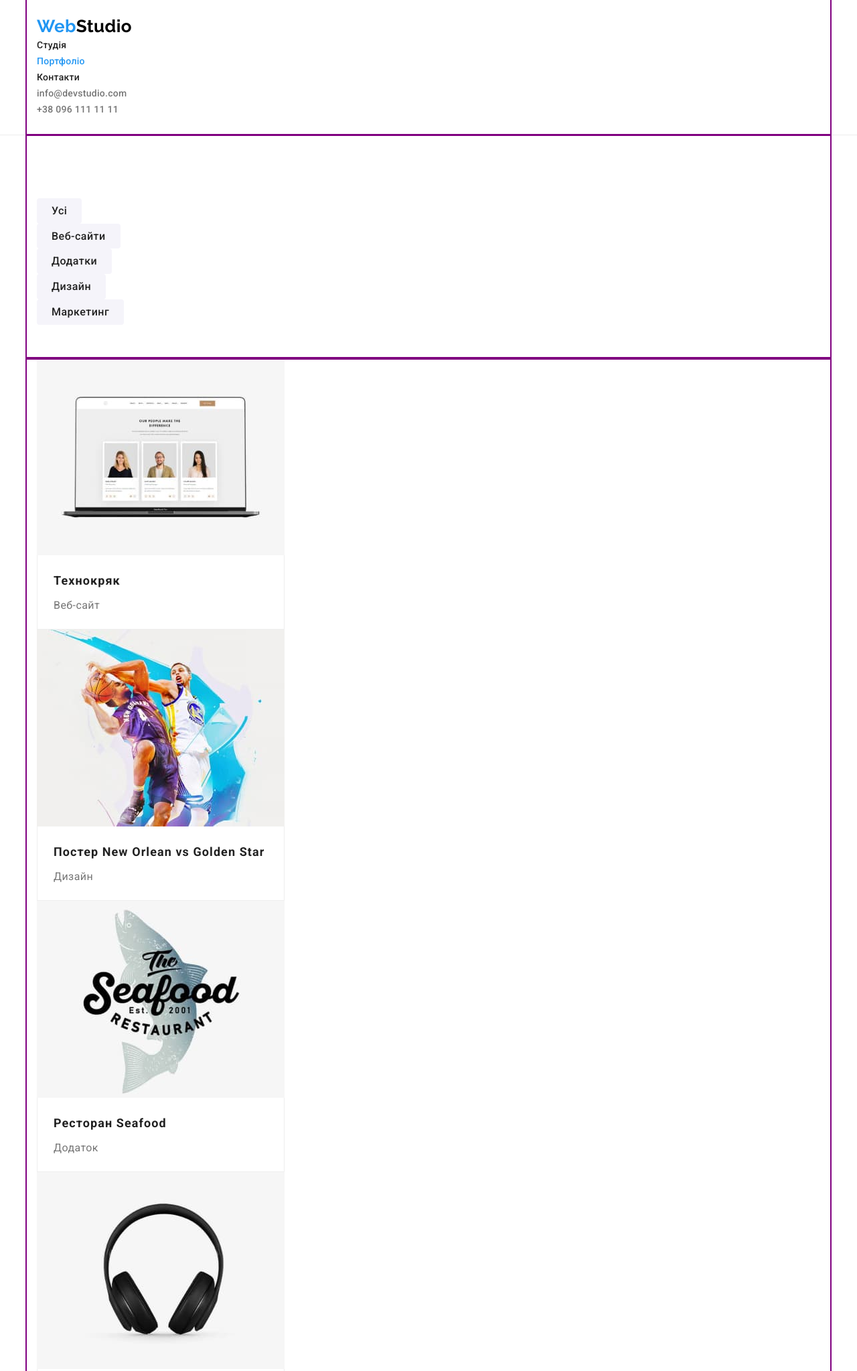
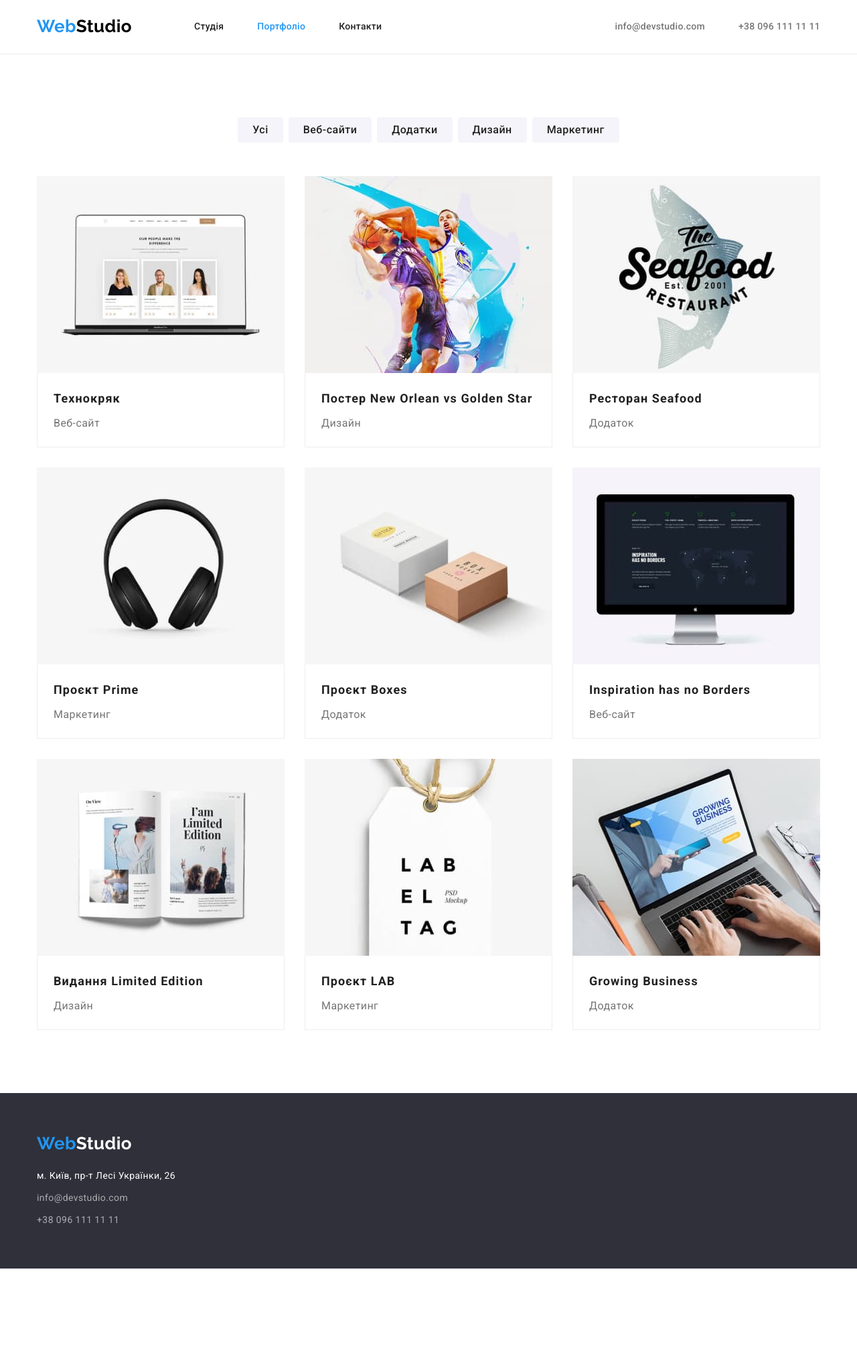
Before and after one commit to Andrii-Posternak/goit-markup-hw-03, a plain HTML site: page portfolio.html in a window 1280 px wide. Shown: the top 2047 px of the page at 67% size. After the commit the page ends 1894 px from the top, so only its background shows below. Drawn offline with nearby package versions, Linux system fonts and the light colour scheme.

Commit message:
додає флекси

```diff
--- a/css/styles.css
+++ b/css/styles.css
@@ -54,6 +54,7 @@ body {
   color: var(--text-color-secondary);
   background-color: var(--bgn-color-light);
   cursor: pointer;
+  display: inline-block;
   border: none;
   border-radius: 4px;
   padding: 6px 22px;
@@ -81,14 +82,17 @@ body {
   margin: -1px;
 }
 
+section {
+  padding-top: 94px;
+  padding-bottom: 94px;
+}
+
 .container {
   width: 1200px;
   padding-right: 15px;
   padding-left: 15px;
   margin-left: auto;
   margin-right: auto;
-
-  outline: 2px solid purple;
 }
 
 h1,
@@ -104,12 +108,26 @@ img {
 
 /* хедер */
 .page-header {
+  padding-top: 24px;
+  padding-bottom: 25px;
   border-bottom: 1px solid var(--line-header-color);
 }
 
 .container-header {
-  padding-top: 24px;
-  padding-bottom: 25px;
+  display: flex;
+  justify-content: space-between;
+  align-items: center;
+}
+
+.page-nav {
+  display: flex;
+  align-items: center;
+  gap: 93px;
+}
+
+.list-nav {
+  display: flex;
+  gap: 50px;
 }
 
 .logo {
@@ -131,6 +149,11 @@ img {
   color: var(--text-color-secondary);
 }
 
+.header-contact {
+  display: flex;
+  gap: 50px;
+}
+
 .logo-accent,
 .current,
 .page-link:hover,
@@ -145,15 +168,14 @@ img {
 }
 
 /* герой */
-.section-hero,
-.section-footer {
+.section-hero {
+  padding-top: 200px;
+  padding-bottom: 200px;
   background-color: var(--bgn-color-dark);
 }
 
 .container-hero {
   text-align: center;
-  padding-top: 200px;
-  padding-bottom: 200px;
 }
 
 .main-title {
@@ -186,11 +208,9 @@ img {
 }
 
 /* наші переваги */
-.container-benefit {
-  padding-top: 94px;
-  padding-bottom: 94px;
-
-  outline: 2px solid purple;
+.benefit-list {
+  display: flex;
+  justify-content: space-between;
 }
 
 .item-benefit {
@@ -206,8 +226,8 @@ img {
 }
 
 /* чим ми займаємося */
-.container-work {
-  padding-bottom: 94px;
+.section-work {
+  padding-top: 0;
 }
 
 .title {
@@ -218,16 +238,20 @@ img {
   margin-bottom: 50px;
 }
 
+.work-list {
+  display: flex;
+  justify-content: space-between;
+}
+
 /* наша команда */
 .section-team {
   background-color: var(--bgn-color-light);
 }
 
-.container-team {
-  padding-top: 94px;
-  padding-bottom: 94px;
+.team-list {
+  display: flex;
+  justify-content: space-between;
 }
-
 .team-card {
   width: 270px;
   box-shadow: var(--shadow-card-color);
@@ -251,47 +275,53 @@ img {
 }
 
 /* футер */
-.container-footer {
+.section-footer {
   padding-top: 60px;
   padding-bottom: 60px;
+  background-color: var(--bgn-color-dark);
 }
 
 .section-footer .logo,
 .address-footer {
   color: var(--color-main);
-
-  outline: 2px solid purple;
 }
 
 .address {
   font-style: inherit;
 }
 
-.address-footer {
-  display: inline-block;
+.address-list {
   margin-top: 20px;
+}
+
+.address-list > li:not(:first-child) {
+  margin-top: 9px;
 }
 
 .contact-footer {
   color: var(--text-color-contact);
-  display: inline-block;
-  margin-top: 9px;
-
-  outline: 2px solid purple;
-}
-
-.footer-list li {
-  line-height: 1;
 }
 
 /*портфоліо */
-.container-filter {
-  padding-top: 94px;
-  padding-bottom: 50px;
+
+.portfolio-filter {
+  display: flex;
+  justify-content: center;
+  gap: 8px;
+  margin-bottom: 50px;
+}
+
+.portfolio-list {
+  display: flex;
+  flex-wrap: wrap;
+  gap: 30px;
+}
+
+.portfolio-item {
+  flex-basis: calc((100% - 2 * 30px) / 3);
 }
 
 .project-card {
-  width: 370px;
   background-color: var(--color-main);
   border-right: 1px solid var(--border-card-color);
   border-bottom: 1px solid var(--border-card-color);
--- a/portfolio.html
+++ b/portfolio.html
@@ -25,27 +25,27 @@
     <header class="page-header">
       <div class="container container-header">
         <!-- навігація сайту -->
-        <nav>
+        <nav class="page-nav">
           <a class="link logo" href="./index.html" lang="en"
             ><span class="logo-accent">Web</span>Studio</a
           >
-          <ul class="list">
+          <ul class="list list-nav">
             <li><a class="link page-link" href="./index.html">Студія</a></li>
             <li><a class="link page-link current" href="./portfolio.html">Портфоліо</a></li>
             <li><a class="link page-link" href="">Контакти</a></li>
           </ul>
         </nav>
         <!-- контакти -->
-        <ul class="list">
+        <ul class="list header-contact">
           <li><a class="link contact" href="mailto:info@devstudio.com">info@devstudio.com</a></li>
           <li><a class="link contact" href="tel:+380961111111">+38 096 111 11 11</a></li>
         </ul>
       </div>
     </header>
     <main>
-      <section class="section-filter">
+      <section class="section section-portfolio">
         <!-- фільтр -->
-        <ul class="list container container-filter">
+        <ul class="list container portfolio-filter">
           <li><button class="btn filter-btn" type="button">Усі</button></li>
           <li><button class="btn" type="button">Веб-сайти</button></li>
           <li><button class="btn" type="button">Додатки</button></li>
@@ -54,8 +54,8 @@
         </ul>
         <!-- приклади робіт -->
         <h1 class="visually-hidden">Портфоліо</h1>
-        <ul class="list container">
-          <li>
+        <ul class="list container portfolio-list">
+          <li class="portfolio-item">
             <a class="link" href="" target="_blank" rel="noreferrer noopener nofollow"
               ><img src="./images/portfolio1.jpg" alt="Веб-сайт Технокряк" width="370" />
               <div class="project-card">
@@ -64,7 +64,7 @@
               </div></a
             >
           </li>
-          <li>
+          <li class="portfolio-item">
             <a class="link" href="" target="_blank" rel="noreferrer noopener nofollow"
               ><img
                 src="./images/portfolio2.jpg"
@@ -77,7 +77,7 @@
               </div></a
             >
           </li>
-          <li>
+          <li class="portfolio-item">
             <a class="link" href="" target="_blank" rel="noreferrer noopener nofollow"
               ><img src="./images/portfolio3.jpg" alt="Додаток Ресторан Seafood" width="370" />
               <div class="project-card">
@@ -86,7 +86,7 @@
               </div></a
             >
           </li>
-          <li>
+          <li class="portfolio-item">
             <a class="link" href="" target="_blank" rel="noreferrer noopener nofollow"
               ><img src="./images/portfolio4.jpg" alt="Проєкт Prime" width="370" />
               <div class="project-card">
@@ -95,7 +95,7 @@
               </div></a
             >
           </li>
-          <li>
+          <li class="portfolio-item">
             <a class="link" href="" target="_blank" rel="noreferrer noopener nofollow"
               ><img src="./images/portfolio5.jpg" alt="Додаток Boxes" width="370" />
               <div class="project-card">
@@ -104,7 +104,7 @@
               </div></a
             >
           </li>
-          <li>
+          <li class="portfolio-item">
             <a class="link" href="" target="_blank" rel="noreferrer noopener nofollow"
               ><img
                 src="./images/portfolio6.jpg"
@@ -117,7 +117,7 @@
               </div></a
             >
           </li>
-          <li>
+          <li class="portfolio-item">
             <a class="link" href="" target="_blank" rel="noreferrer noopener nofollow"
               ><img src="./images/portfolio7.jpg" alt="Видання Limited Edition" width="370" />
               <div class="project-card">
@@ -126,7 +126,7 @@
               </div></a
             >
           </li>
-          <li>
+          <li class="portfolio-item">
             <a class="link" href="" target="_blank" rel="noreferrer noopener nofollow"
               ><img src="./images/portfolio8.jpg" alt="Проєкт LAB" width="370" />
               <div class="project-card">
@@ -135,7 +135,7 @@
               </div></a
             >
           </li>
-          <li>
+          <li class="portfolio-item">
             <a class="link" href="" target="_blank" rel="noreferrer noopener nofollow"
               ><img src="./images/portfolio9.jpg" alt="Додаток Growing Business" width="370" />
               <div class="project-card">
@@ -149,11 +149,12 @@
     </main>
     <!-- футер -->
     <footer class="section-footer">
+      <div class="container container-footer">
         <a class="link logo" href="./index.html" lang="en"
           ><span class="logo-accent">Web</span>Studio</a
         >
         <address class="address">
-        <ul class="list">
+          <ul class="list address-list">
             <li>
               <a
                 class="link address-footer"
@@ -166,9 +167,12 @@
             <li>
               <a class="link contact-footer" href="mailto:info@devstudio.com">info@devstudio.com</a>
             </li>
-          <li><a class="link contact-footer" href="tel:+380961111111">+38 096 111 11 11</a></li>
+            <li>
+              <a class="link contact-footer" href="tel:+380961111111">+38 096 111 11 11</a>
+            </li>
           </ul>
         </address>
+      </div>
     </footer>
   </body>
 </html>
```
Also changed, not shown: index.html (+11 -11 lines). Lines whose indentation alone changed are shown as unchanged.
